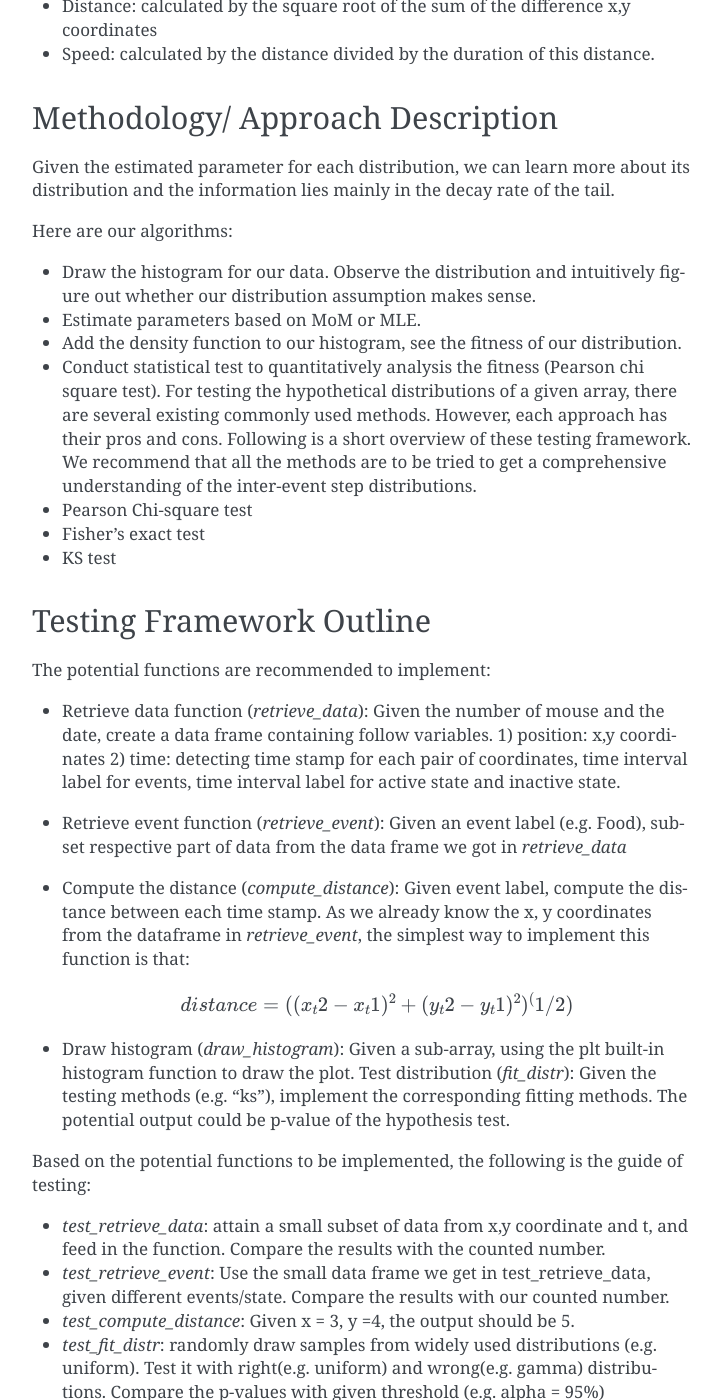
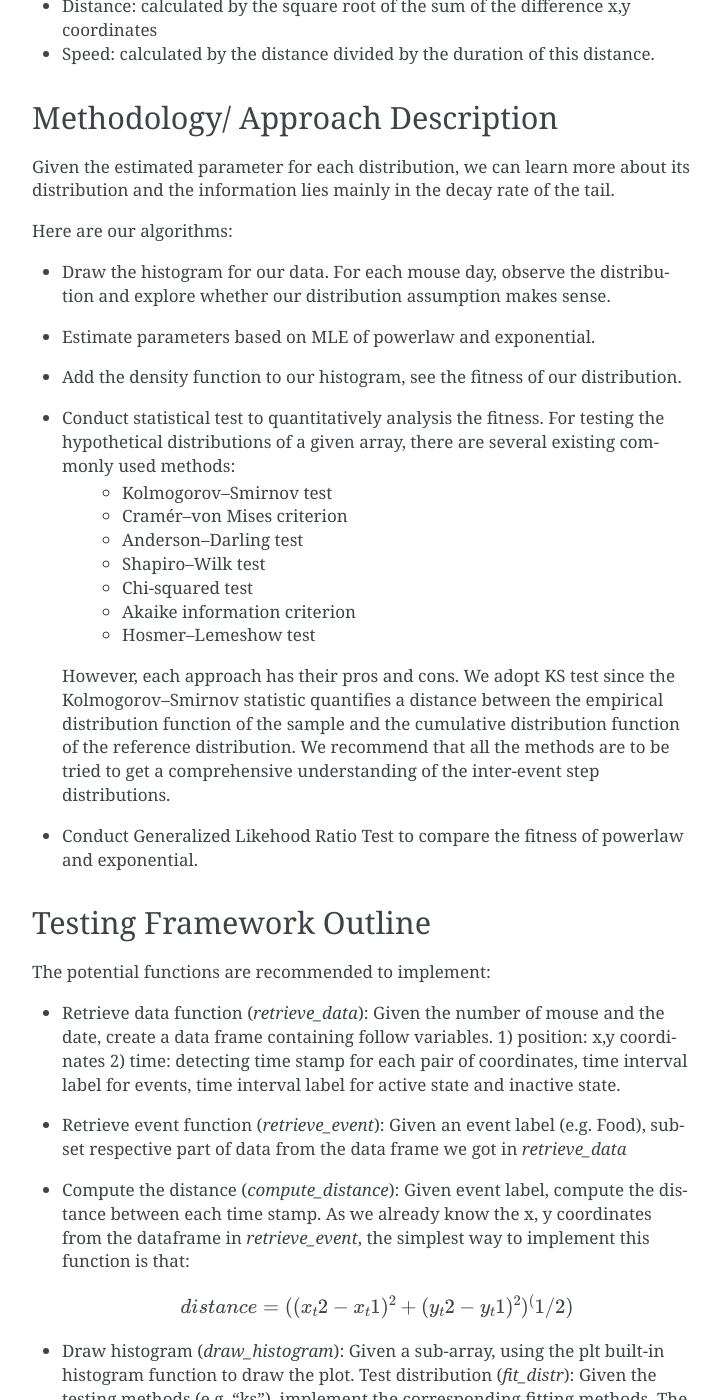
Before and after one commit to z357412526/mousestyles, a Sphinx documentation site: the page built from doc/source/report/distribution.rst, in a window 1280 px wide and 1400 px high, scrolled down 2973 px. Shown: the whole window, without its empty margins (388-1109 px from the left). Built offline with Sphinx 7.4.7, drawn with Linux system fonts in a browser that asks for light colours.

Commit message:
Revise methodology

```diff
--- a/doc/source/report/distribution.rst
+++ b/doc/source/report/distribution.rst
@@ -131,20 +131,22 @@ of the tail.
 
 Here are our algorithms:
 
-- Draw the histogram for our data.  Observe the distribution and intuitively
-  figure out whether our distribution assumption makes sense.
-- Estimate parameters based on MoM or MLE.
-- Add the density function to our histogram, see the fitness of
-  our distribution.
-- Conduct statistical test to quantitatively analysis the fitness (Pearson chi
-  square test). For testing the hypothetical distributions of a given array,
-  there are several existing commonly used methods. However, each approach has
-  their pros and cons. Following is a short overview of these testing framework.
-  We recommend that all the methods are to be tried to get a comprehensive
-  understanding of the inter-event step distributions.
-- Pearson Chi-square test
-- Fisher’s exact test
-- KS test
+- Draw the histogram for our data. For each mouse day,  observe the distribution and explore whether our distribution assumption makes sense.
+- Estimate parameters based on MLE of powerlaw and exponential.
+- Add the density function to our histogram, see the fitness of our distribution.
+- Conduct statistical test to quantitatively analysis the fitness. For testing the hypothetical distributions of a given array, there are several existing commonly used methods:
+   - Kolmogorov–Smirnov test
+   - Cramér–von Mises criterion
+   - Anderson–Darling test
+   - Shapiro–Wilk test
+   - Chi-squared test
+   - Akaike information criterion
+   - Hosmer–Lemeshow test
+  However, each approach has their pros and cons. We adopt KS test since the Kolmogorov–Smirnov statistic quantifies a distance between
+  the empirical distribution function of the sample and the cumulative distribution function of the reference distribution. We recommend
+  that all the methods are to be tried to get a comprehensive understanding of the inter-event step distributions.
+- Conduct Generalized Likehood Ratio Test to compare the fitness of powerlaw and exponential.
+
 
 Testing Framework Outline
 -------------------------
```
